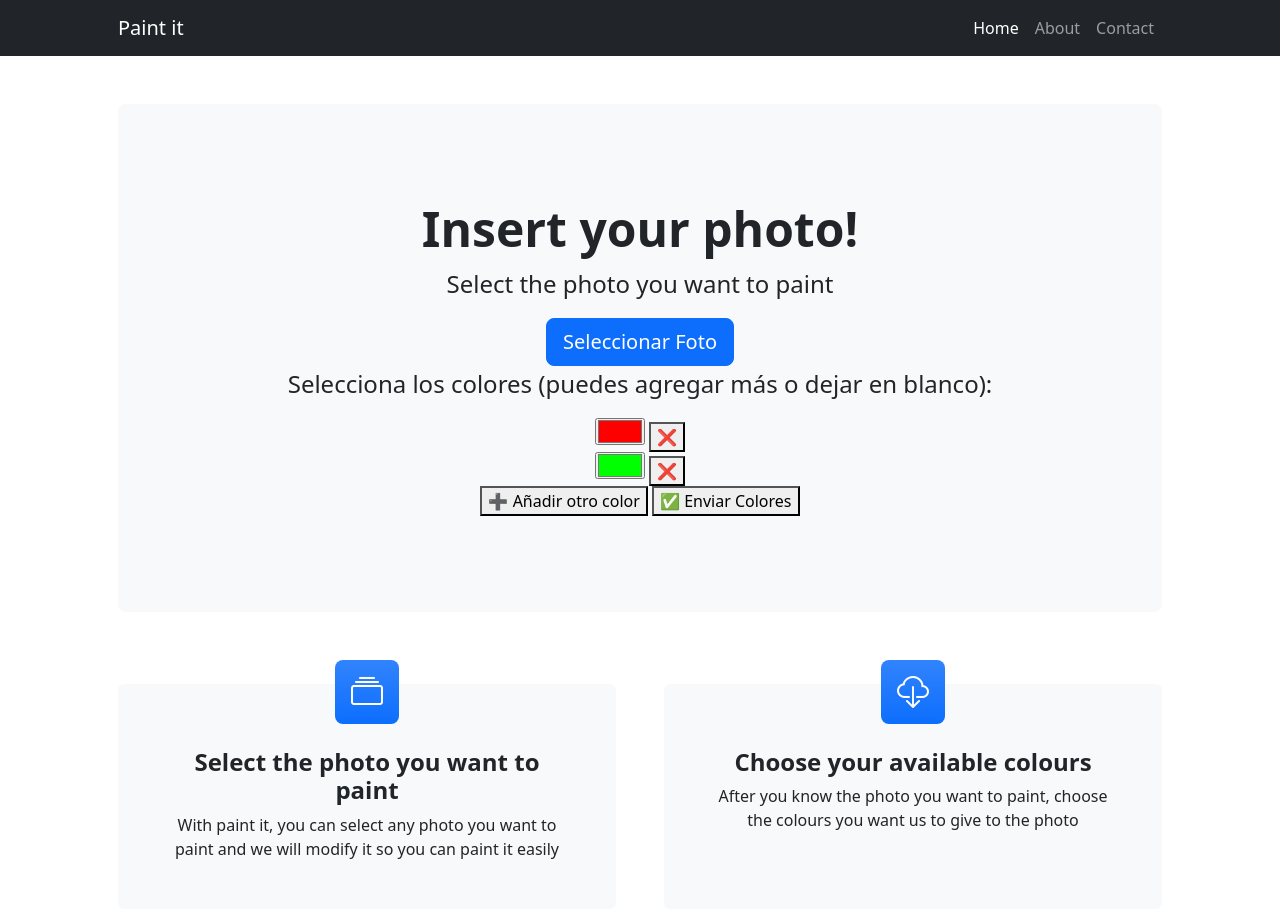
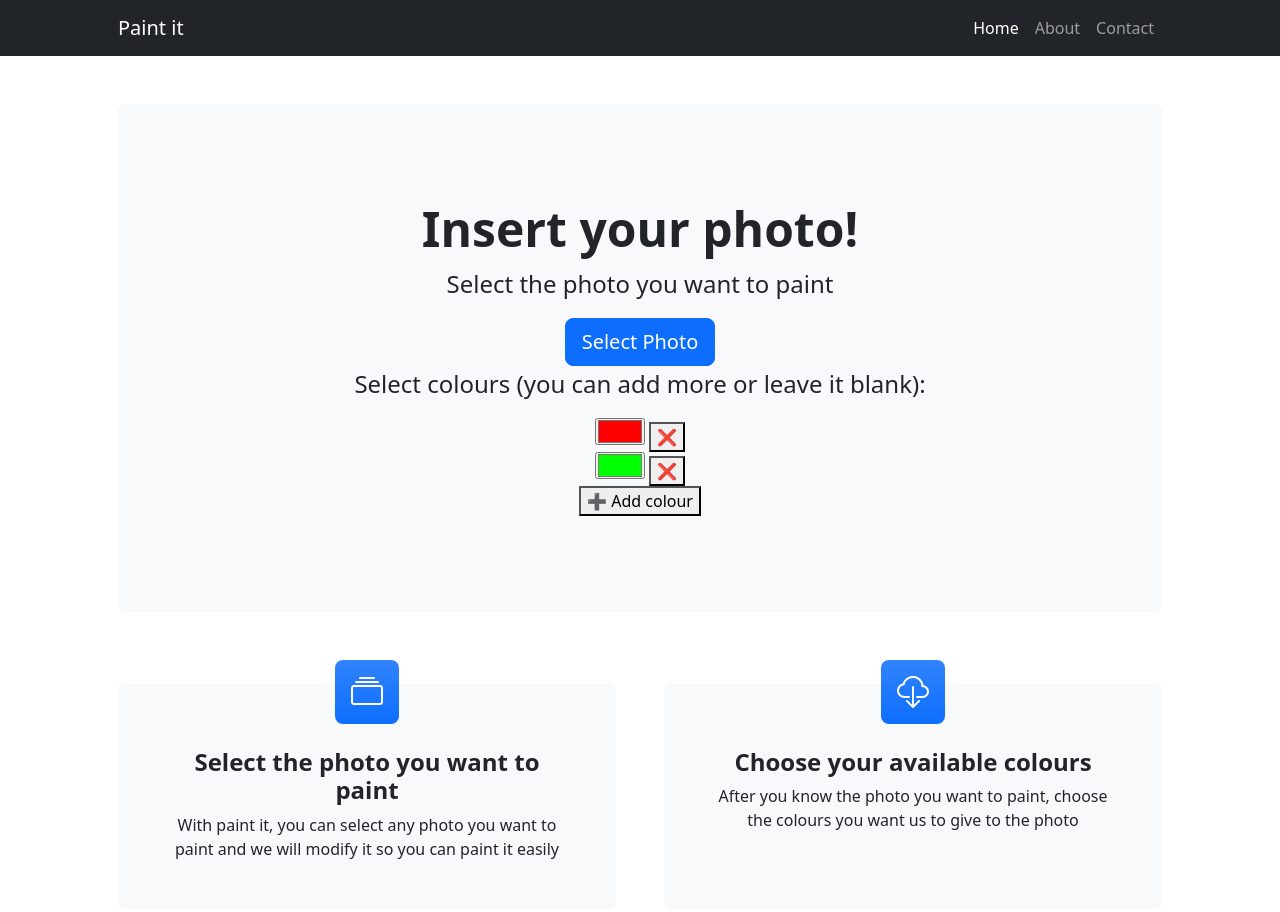
Before and after one commit to inigolib/pintalo_frontend, a plain HTML site: page index.html in a window 1280 px wide. Shown: the top 912 px of the page. Drawn offline with nearby package versions, Linux system fonts and the light colour scheme.

```diff
--- a/index.html
+++ b/index.html
@@ -38,9 +38,9 @@
 
                         <!-- Botón para seleccionar una imagen -->
                         <input type="file" id="fileInput" accept="image/*" style="display: none;">
-                        <button class="btn btn-primary btn-lg" id="uploadButton">Seleccionar Foto</button>
+                        <button class="btn btn-primary btn-lg" id="uploadButton">Select Photo</button>
 
-                        <p class="fs-4">Selecciona los colores (puedes agregar más o dejar en blanco):</p>
+                        <p class="fs-4">Select colours (you can add more or leave it blank):</p>
 
                         <div id="color-container">
                             <!-- Colores iniciales -->
@@ -54,8 +54,7 @@
                             </div>
                         </div>
 
-                        <button id="addColorBtn">➕ Añadir otro color</button>
-                        <button id="sendColorsBtn">✅ Enviar Colores</button>
+                        <button id="addColorBtn">➕ Add colour</button>
 
                         <!-- Imagen cargada -->
                         <img id="previewImage" style="display:none; width: 300px; margin-top: 20px;">
--- a/js/scripts.js
+++ b/js/scripts.js
@@ -5,7 +5,6 @@ document.addEventListener("DOMContentLoaded", function () {
     const downloadButton = document.getElementById("downloadButton");
     const previewImage = document.getElementById("previewImage");
     const addColor = document.getElementById("addColorBtn");
-    const sendColor = document.getElementById("sendColorsBtn");
 
 
 
@@ -16,8 +15,8 @@ document.addEventListener("DOMContentLoaded", function () {
 
     let colorCount = 2; // Comenzamos en 2 porque ya hay dos colores iniciales
 
-    //let path = 'https://127.0.0.1:443/'
-    let path= 'https://ec2-3-70-99-38.eu-central-1.compute.amazonaws.com:443/'
+    let path = 'https://127.0.0.1:443/'
+    //let path= 'https://ec2-3-70-99-38.eu-central-1.compute.amazonaws.com:443/'
 
     addColor.addEventListener("click", () => {
         colorCount++; // Aumentamos el número de colores
@@ -116,7 +115,6 @@ document.addEventListener("DOMContentLoaded", function () {
       const nombreArchivo = 'processed_image.png';
         // Hacemos una solicitud fetch al servidor para descargar el archivo
       // URL de la ruta Flask que sirve el archivo procesado
-      //const url = `https://ec2-3-70-99-38.eu-central-1.compute.amazonaws.com:443/download?file=${encodeURIComponent(nombreArchivo)}`;
       const url = `${path}download?file=${encodeURIComponent(nombreArchivo)}`;
 
       // Hacemos una solicitud fetch al servidor para descargar el archivo
```
